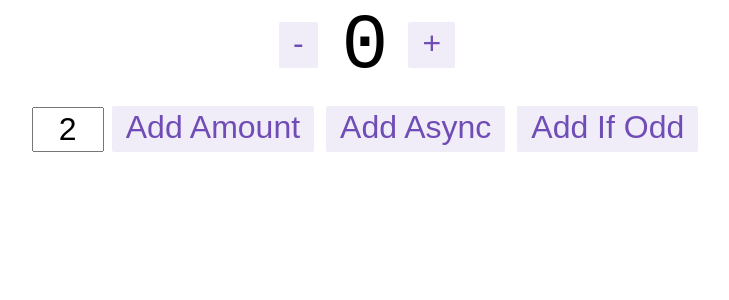
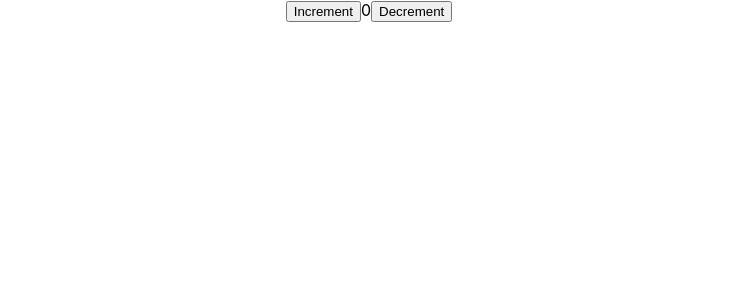
Before and after one commit to mariamisa/learn-redux, a React (Create React App) app: page / in a window 1280 px wide. Shown: the top 300 px of the page, without its empty margins (271-1000 px from the left). Built offline with nearby package versions, Linux system fonts and the light colour scheme.

Commit message:
add counter reducer

```diff
--- a/src/app/store.js
+++ b/src/app/store.js
@@ -1,8 +1,10 @@
-import { configureStore } from '@reduxjs/toolkit';
-import counterReducer from '../features/counter/counterSlice';
+import {configureStore} from '@reduxjs/toolkit'
 
-export const store = configureStore({
-  reducer: {
-    counter: counterReducer,
-  },
-});
+// add reducer function from the counter slice to the store
+// reducer parameter tell the store that reduce function will handel all updates to that state
+import counterReducer from '../features/counter/counterSlice'
+export default configureStore({
+    reducer:{
+        counter:counterReducer
+    }
+})
--- a/src/features/counter/Counter.js
+++ b/src/features/counter/Counter.js
@@ -1,67 +1,36 @@
-import React, { useState } from 'react';
-import { useSelector, useDispatch } from 'react-redux';
-import {
-  decrement,
-  increment,
-  incrementByAmount,
-  incrementAsync,
-  incrementIfOdd,
-  selectCount,
-} from './counterSlice';
-import styles from './Counter.module.css';
+import React, { useState } from "react";
+
+// action to dispatch
+import { decrement, increment } from "./counterSlice";
+import { useSelector, useDispatch } from "react-redux";
+import styles from "./Counter.module.css";
 
 export function Counter() {
-  const count = useSelector(selectCount);
+  //use selector to get data from store
+  const count = useSelector((state) => state.counter.value);
+  // dispatch to send action to the reducer store
   const dispatch = useDispatch();
-  const [incrementAmount, setIncrementAmount] = useState('2');
-
-  const incrementValue = Number(incrementAmount) || 0;
-
   return (
     <div>
-      <div className={styles.row}>
+      <div>
         <button
-          className={styles.button}
+          aria-label="Increment value"
+          onClick={() => dispatch(increment())}
+        >
+          Increment
+        </button>
+        <span>{count}</span>
+        <button
           aria-label="Decrement value"
           onClick={() => dispatch(decrement())}
         >
-          -
-        </button>
-        <span className={styles.value}>{count}</span>
-        <button
-          className={styles.button}
-          aria-label="Increment value"
-          onClick={() => dispatch(increment())}
-        >
-          +
-        </button>
-      </div>
-      <div className={styles.row}>
-        <input
-          className={styles.textbox}
-          aria-label="Set increment amount"
-          value={incrementAmount}
-          onChange={(e) => setIncrementAmount(e.target.value)}
-        />
-        <button
-          className={styles.button}
-          onClick={() => dispatch(incrementByAmount(incrementValue))}
-        >
-          Add Amount
-        </button>
-        <button
-          className={styles.asyncButton}
-          onClick={() => dispatch(incrementAsync(incrementValue))}
-        >
-          Add Async
-        </button>
-        <button
-          className={styles.button}
-          onClick={() => dispatch(incrementIfOdd(incrementValue))}
-        >
-          Add If Odd
+          Decrement
         </button>
       </div>
     </div>
   );
 }
+
+// The corresponding Redux action will be dispatched to the store
+// The counter slice reducer will see the actions and update its state
+// The <Counter> component will see the new state value from the store and re-render itself with the new dat
--- a/src/features/counter/counterSlice.js
+++ b/src/features/counter/counterSlice.js
@@ -1,73 +1,33 @@
-import { createAsyncThunk, createSlice } from '@reduxjs/toolkit';
-import { fetchCount } from './counterAPI';
+import { createSlice } from "@reduxjs/toolkit";
 
-const initialState = {
-  value: 0,
-  status: 'idle',
-};
+// require string name to identify the slice an initial state value and one or more reducer function to define how the state can update
 
-// The function below is called a thunk and allows us to perform async logic. It
-// can be dispatched like a regular action: `dispatch(incrementAsync(10))`. This
-// will call the thunk with the `dispatch` function as the first argument. Async
-// code can then be executed and other actions can be dispatched. Thunks are
-// typically used to make async requests.
-export const incrementAsync = createAsyncThunk(
-  'counter/fetchCount',
-  async (amount) => {
-    const response = await fetchCount(amount);
-    // The value we return becomes the `fulfilled` action payload
-    return response.data;
-  }
-);
+// the slice contains the action ans store and reducer function
 
+// Redux Toolkit allows us to write "mutating" logic in reducers. It
+// doesn't actually mutate the state because it uses the Immer library,
+// which detects changes to a "draft state" and produces a brand new
+// immutable state based off those changes
 export const counterSlice = createSlice({
-  name: 'counter',
-  initialState,
-  // The `reducers` field lets us define reducers and generate associated actions
+  name: "counter",
+  initialState: {
+    value: 0,
+  },
   reducers: {
     increment: (state) => {
-      // Redux Toolkit allows us to write "mutating" logic in reducers. It
-      // doesn't actually mutate the state because it uses the Immer library,
-      // which detects changes to a "draft state" and produces a brand new
-      // immutable state based off those changes
       state.value += 1;
     },
     decrement: (state) => {
       state.value -= 1;
     },
-    // Use the PayloadAction type to declare the contents of `action.payload`
     incrementByAmount: (state, action) => {
       state.value += action.payload;
     },
   },
-  // The `extraReducers` field lets the slice handle actions defined elsewhere,
-  // including actions generated by createAsyncThunk or in other slices.
-  extraReducers: (builder) => {
-    builder
-      .addCase(incrementAsync.pending, (state) => {
-        state.status = 'loading';
-      })
-      .addCase(incrementAsync.fulfilled, (state, action) => {
-        state.status = 'idle';
-        state.value += action.payload;
-      });
-  },
 });
+
+// Action creators are generated for each case reducer function
 
 export const { increment, decrement, incrementByAmount } = counterSlice.actions;
 
-// The function below is called a selector and allows us to select a value from
-// the state. Selectors can also be defined inline where they're used instead of
-// in the slice file. For example: `useSelector((state: RootState) => state.counter.value)`
-export const selectCount = (state) => state.counter.value;
-
-// We can also write thunks by hand, which may contain both sync and async logic.
-// Here's an example of conditionally dispatching actions based on current state.
-export const incrementIfOdd = (amount) => (dispatch, getState) => {
-  const currentValue = selectCount(getState());
-  if (currentValue % 2 === 1) {
-    dispatch(incrementByAmount(amount));
-  }
-};
-
-export default counterSlice.reducer;
+export default counterSlice.reducer
```
Also changed, not shown: src/index.js (+8 -8 lines).
